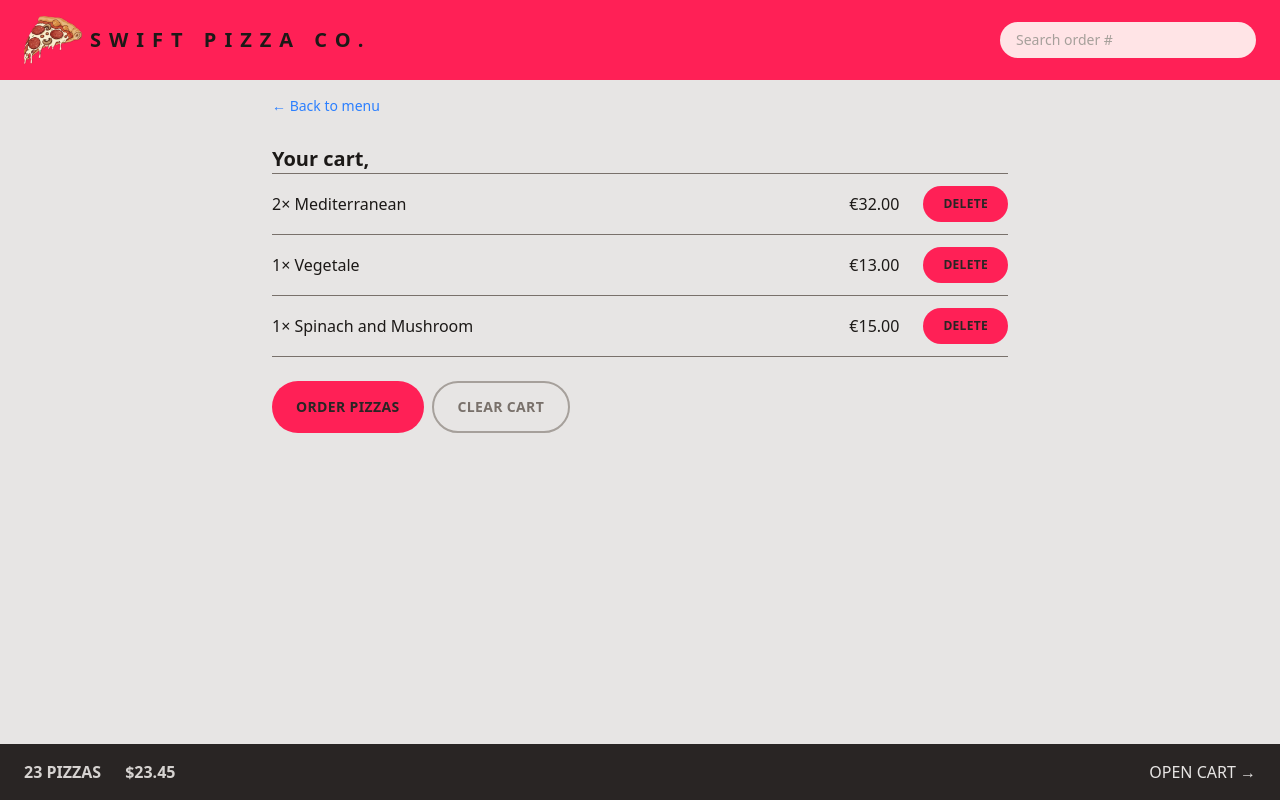
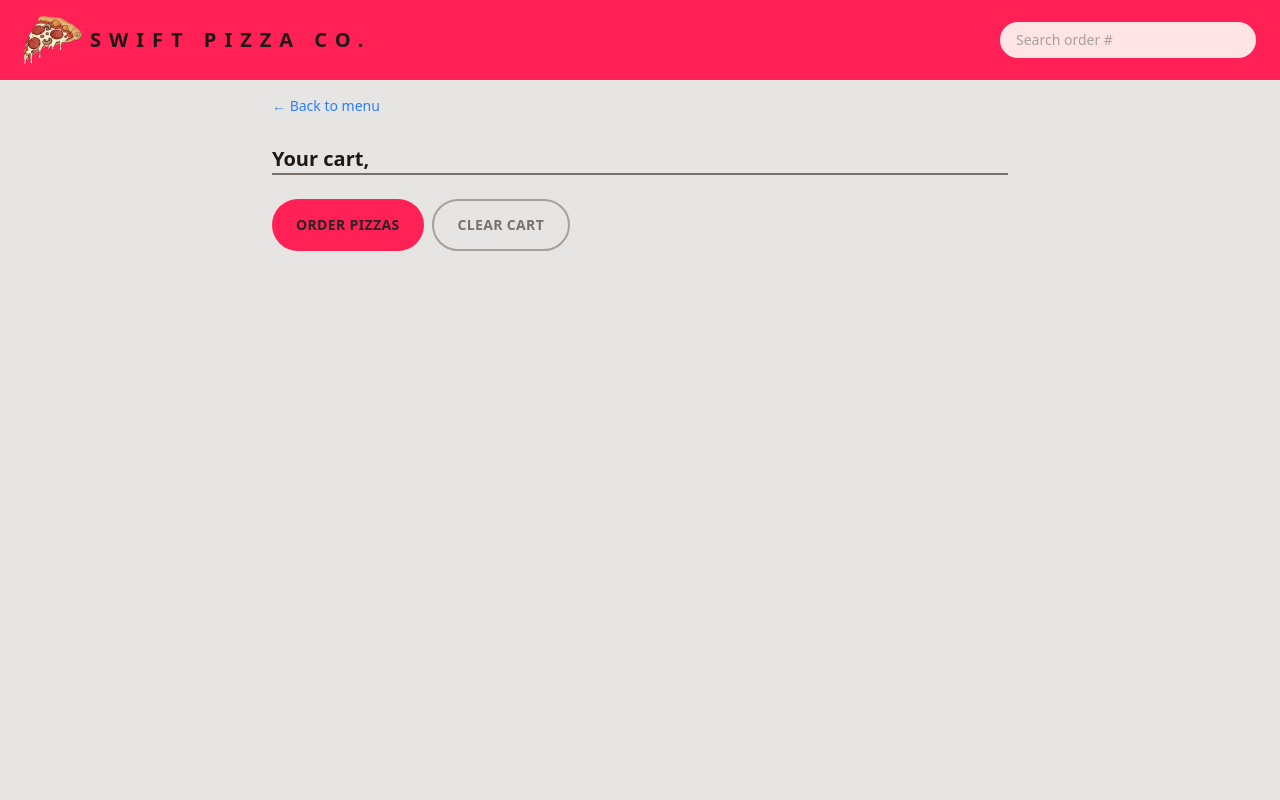
Before and after one commit to enochrx/fast-pizza-app, a React (Vite) app: page /cart in a window 1280 px wide. Built offline with nearby package versions, Linux system fonts and the light colour scheme.

Commit message:
added cartSlice and reducer fxn logic for adding, deleting cart items, + clearing cart

```diff
--- a/src/features/cart/Cart.jsx
+++ b/src/features/cart/Cart.jsx
@@ -2,7 +2,8 @@ import { Link } from "react-router-dom";
 import LinkButton from "../../ui/LinkButton";
 import Button from "../../ui/Button";
 import CartItem from "./CartItem";
-import { useSelector } from "react-redux";
+import { useDispatch, useSelector } from "react-redux";
+import { clearCart, getCart } from "./cartSlice";
 
 const fakeCart = [
   {
@@ -29,8 +30,9 @@ const fakeCart = [
 ];
 
 function Cart() {
-  const cart = fakeCart;
+  const cart = useSelector(getCart);
   const username = useSelector((state) => state.user.username);
+  const dispatch = useDispatch();
 
   return (
     <div className="px-4 py-3">
@@ -46,7 +48,9 @@ function Cart() {
         <Button to="/order/new" type="primary">
           Order pizzas
         </Button>
-        <Button type="secondary">Clear cart</Button>
+        <Button onClick={() => dispatch(clearCart())} type="secondary">
+          Clear cart
+        </Button>
       </div>
     </div>
   );
--- a/src/features/cart/CartItem.jsx
+++ b/src/features/cart/CartItem.jsx
@@ -1,8 +1,11 @@
+import { useDispatch } from "react-redux";
 import Button from "../../ui/Button";
 import { formatCurrency } from "../../utilities/helpers";
+import { deleteItem } from "./cartSlice";
 
 function CartItem({ item }) {
   const { pizzaId, name, quantity, totalPrice } = item;
+  const dispatch = useDispatch();
 
   return (
     <li className="py-3 sm:flex sm:items-center sm:justify-between">
@@ -11,7 +14,9 @@ function CartItem({ item }) {
       </p>
       <div className="flex items-center justify-between sm:gap-6">
         <p>{formatCurrency(totalPrice)}</p>
-        <Button type="small">Delete</Button>
+        <Button onClick={() => dispatch(deleteItem(pizzaId))} type="small">
+          Delete
+        </Button>
       </div>
     </li>
   );
--- a/src/features/cart/CartOverview.jsx
+++ b/src/features/cart/CartOverview.jsx
@@ -1,11 +1,19 @@
+import { useSelector } from "react-redux";
 import { Link } from "react-router-dom";
+import { getTotalCartPrice, getTotalCartQuantity } from "./cartSlice";
+import { formatCurrency } from "../../utilities/helpers";
 
 function CartOverview() {
+  const totalCartQuantity = useSelector(getTotalCartQuantity);
+  const totalCartPrice = useSelector(getTotalCartPrice);
+
+  if (!totalCartQuantity) return null;
+
   return (
     <div className="flex items-center justify-between bg-stone-800 p-4 text-sm text-stone-200 uppercase sm:px-6 md:text-base">
       <p className="space-x-4 font-semibold text-stone-300 sm:space-x-6">
-        <span>23 pizzas</span>
-        <span>$23.45</span>
+        <span>{totalCartQuantity} pizzas</span>
+        <span>{formatCurrency(totalCartPrice)}</span>
       </p>
       <Link to="/cart">Open cart &rarr;</Link>
     </div>
--- a/src/features/cart/cartSlice.js
+++ b/src/features/cart/cartSlice.js
@@ -1,16 +1,7 @@
 import { createSlice } from "@reduxjs/toolkit";
 
 const initialState = {
-  //   cart: [],
-  cart: [
-    {
-      pizzaId: 6,
-      name: "Vegetale",
-      quantity: 1,
-      unitPrice: 13,
-      totalPrice: 13,
-    },
-  ],
+  cart: [],
 };
 
 const cartSlice = createSlice({
@@ -21,7 +12,7 @@ const cartSlice = createSlice({
     addItem(state, action) {
       state.cart.push(action.payload);
     },
-    deleteCart(state, action) {
+    deleteItem(state, action) {
       state.cart = state.cart.filter((item) => item.pizzaId !== action.payload);
     },
     increaseItemQuantity(state, action) {
@@ -42,10 +33,20 @@ const cartSlice = createSlice({
 
 export const {
   addItem,
-  deleteCart,
+  deleteItem,
   increaseItemQuantity,
   decreaseitemQuantity,
   clearCart,
 } = cartSlice.actions;
 
 export default cartSlice.reducer;
+
+export const getCart = (state) => state.cart.cart;
+
+export const getTotalCartQuantity = (state) =>
+  state.cart.cart.reduce((sum, item) => sum + item.quantity, 0);
+
+export const getTotalCartPrice = (state) =>
+  state.cart.cart.reduce((sum, item) => sum + item.totalPrice, 0);
+
+//reselect is used instead of this useSlector to prevent performance issues in large app
```
